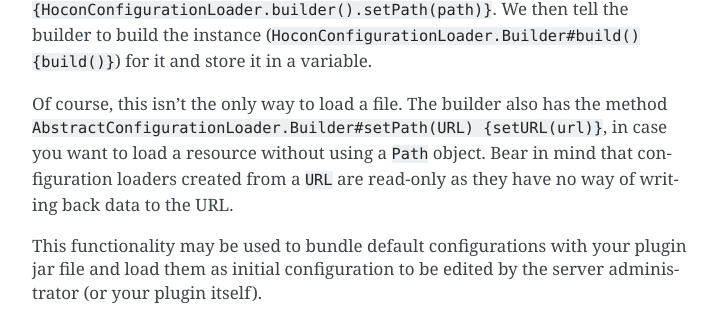
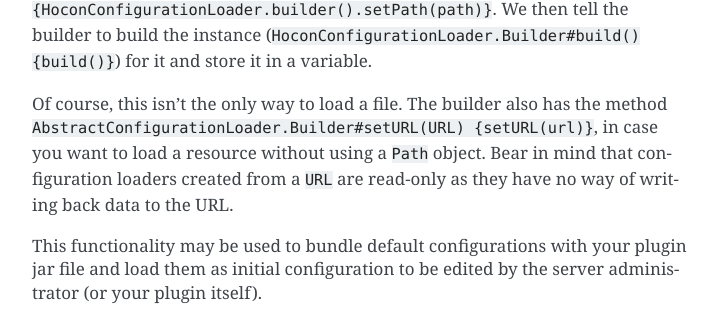
Before and after one commit to SpongePowered/SpongeDocs, a Sphinx documentation site: the page built from source/plugin/configuration/loaders.rst, in a window 1280 px wide and 900 px high, scrolled down 1023 px. Shown: the part 141-450 px from the top of the window, without its empty margins (388-1111 px from the left). Built offline with Sphinx 7.4.7, drawn with Linux system fonts in a browser that asks for light colours; pages that are not in the unit, such as notebooks, are missing from menus; cross-references to code outside the pages are shown as plain code.

Commit message:
Fix broken javadoc references

```diff
--- a/source/plugin/configuration/loaders.rst
+++ b/source/plugin/configuration/loaders.rst
@@ -56,7 +56,7 @@
 and store it in a variable.
 
 Of course, this isn't the only way to load a file. The builder also has the method
-:javadoc:`AbstractConfigurationLoader.Builder#setPath(URL) {setURL(url)}`, in case you want
+:javadoc:`AbstractConfigurationLoader.Builder#setURL(URL) {setURL(url)}`, in case you want
 to load a resource without using a :javadoc:`Path` object. Bear in mind that configuration loaders created from a
 :javadoc:`URL` are read-only as they have no way of writing back data to the URL.
 
--- a/source/plugin/configuration/nodes.rst
+++ b/source/plugin/configuration/nodes.rst
@@ -127,7 +127,7 @@
 :javadoc:`ObjectMappingException` if it encounters incomplete or invalid data.
 
 Now if we want to write a new ``UUID`` to that config node, the syntax is very similar. Use the
-:javadoc:`ConfigurationNode#setValue(TypeToken type, Object value) {setValue(...)}`
+:javadoc:`ConfigurationNode#setValue(TypeToken, Object) {setValue(...)}`
 method with a ``TypeToken`` and the object you want to serialize.
 
 .. code-block:: java
```
